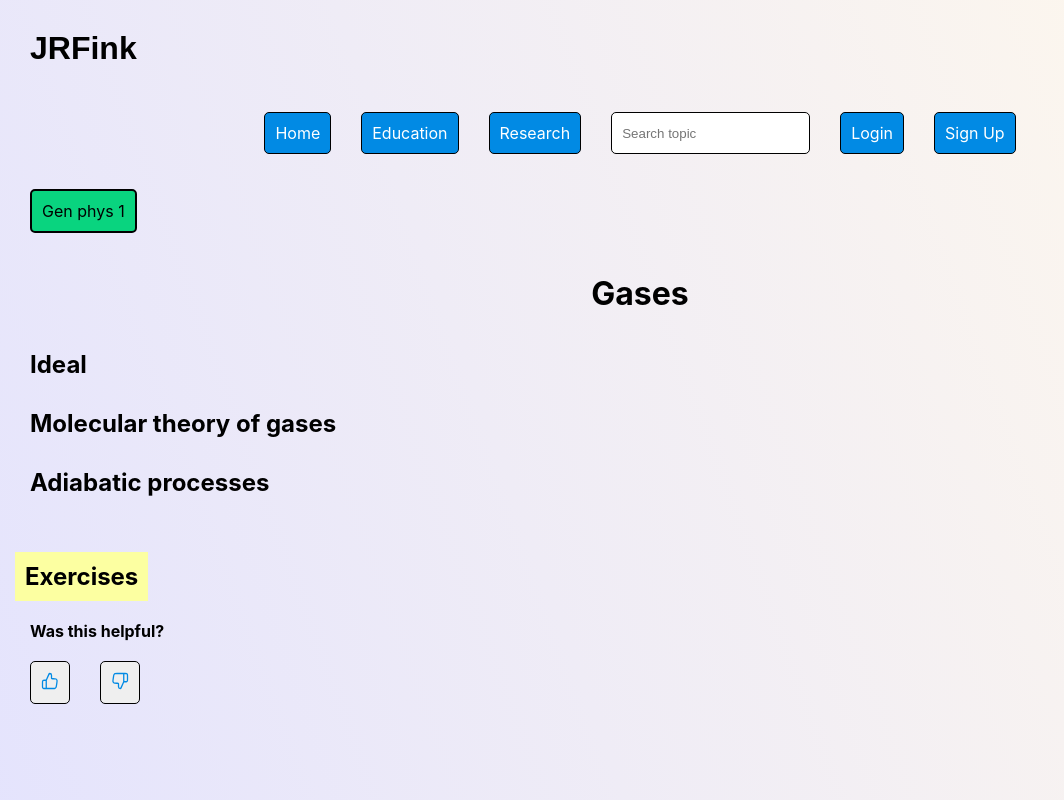
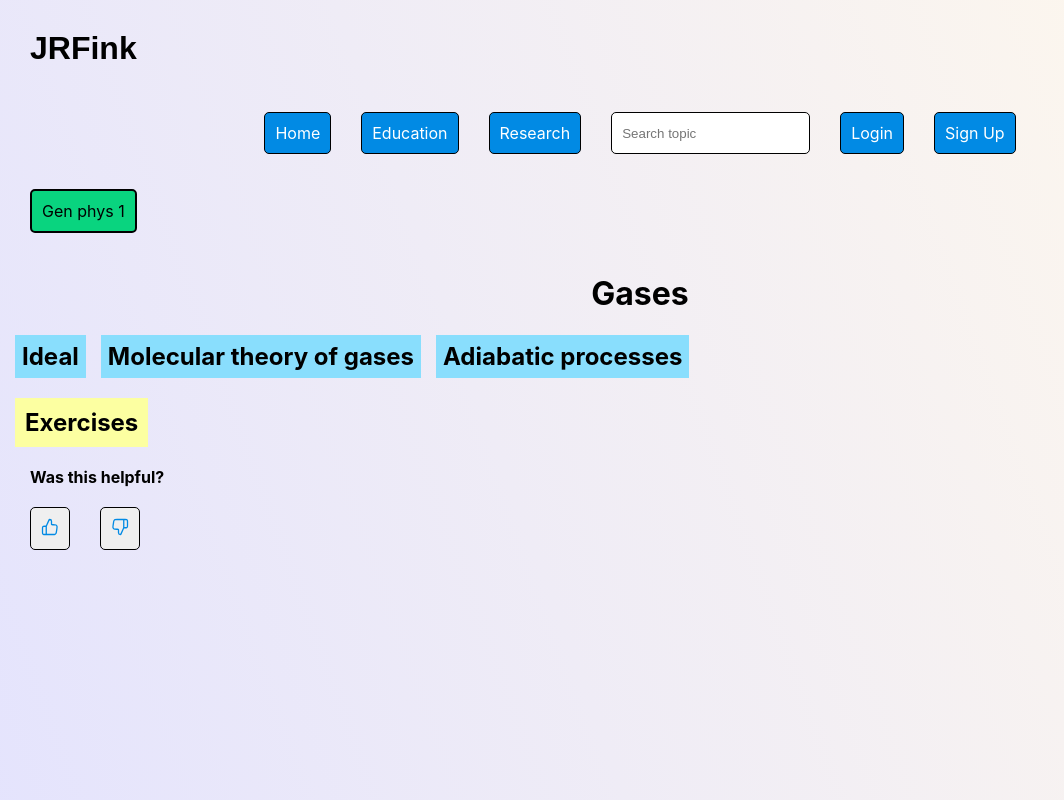
Before and after one commit to JRFink/jrfphyspagesnew, a Next.js app: page /education/gp1/kin in a window 1280 px wide. Shown: the top 800 px of the page, without its empty margins (0-1064 px from the left). Built offline with nearby package versions, Linux system fonts and the light colour scheme.

Commit message:
Update index.tsx

```diff
--- a/pages/education/gp1/kin/index.tsx
+++ b/pages/education/gp1/kin/index.tsx
@@ -11,13 +11,13 @@ const Kin = () => {
             <h1 className={style.centerText}>
                 Gases
             </h1>
-            <h2>
+            <h2 className={style.h2SectionColor} id="ideal">
                 Ideal
             </h2>
-            <h2>
+            <h2 className={style.h2SectionColor} id="mol">
                 Molecular theory of gases
             </h2>
-            <h2>
+            <h2 className={style.h2SectionColor} id="ad">
                 Adiabatic processes
             </h2>
 
```
